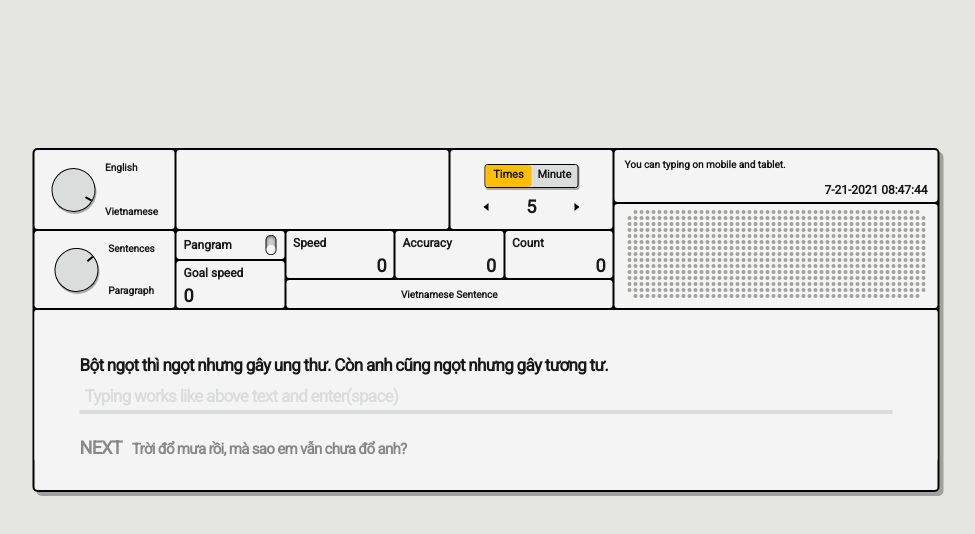
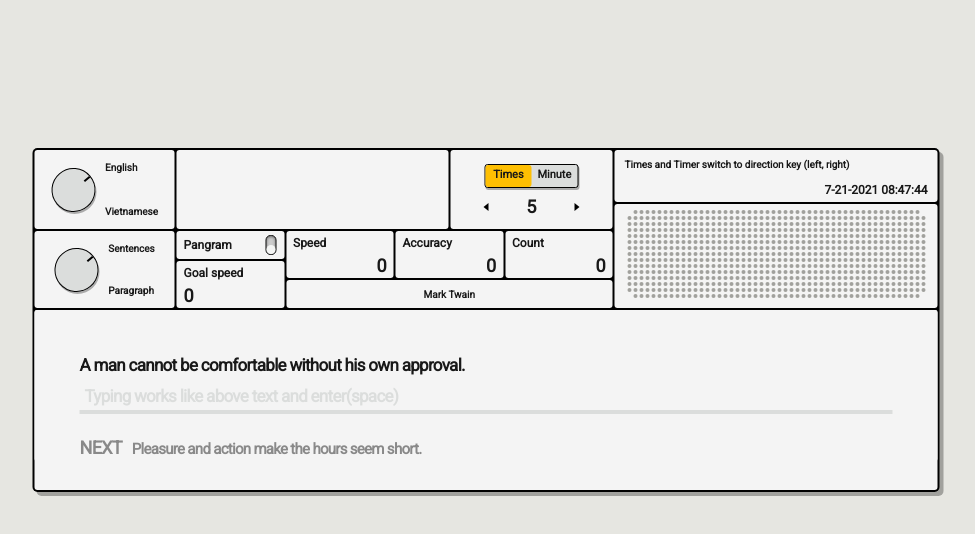
Before and after one commit to png261/png-typing, a React (Create React App) app: page / in a window 1280 px wide. Shown: the top 534 px of the page, without its empty margins (154-1129 px from the left). Built offline with nearby package versions, Linux system fonts and the light colour scheme; a web font is replaced by a local one.

Commit message:
fix bux undefinded of currentIndex and nextIndex

```diff
--- a/src/App/App.js
+++ b/src/App/App.js
@@ -1,4 +1,4 @@
-import { useEffect, useState } from 'react';
+import { useEffect, useLayoutEffect, useState } from 'react';
 import ArrowSwitch from 'src/components/ArrowSwitch/ArrowSwitch';
 import BoxResult from 'src/components/BoxResult/BoxResult';
 import Clock from 'src/components/Clock/Clock';
@@ -11,81 +11,73 @@ import TypingArea from 'src/components/TypingArea/TypingArea';
 import TypingEffect from 'src/components/TypingEffect/TypingEffect';
 import ALL_DATA from 'src/constants/allData';
 import NOTICES from 'src/constants/notices';
-import TYPING_MODE_OPTIONS from 'src/constants/typingMode';
-import { getRandomNumber } from 'src/helpers/random';
+import MODE_OPTIONS from 'src/constants/typingMode';
+import { randomNumber } from 'src/helpers/random';
 import { getAccuracy, getCPM, getWPM } from 'src/helpers/typing';
 import useCountDown from 'src/hooks/useCountDown';
 import useStopWatch from 'src/hooks/useStopWatch';
 import { Author, Notice, OptionTyping, Wrapper } from './App.styles';
 
 const App = () => {
+    const [languages, setLanguages] = useState('ens');
     const [typingLength, setTypingLength] = useState('sentences');
-    const [languages, setLanguages] = useState('vn');
-    const DATA = ALL_DATA[typingLength][languages];
 
-    const getRandomParagraph = () => DATA[getRandomNumber(DATA.length)];
     const getSentences = () => {
-        return typingLength === 'paragraph' ? getRandomParagraph() : DATA;
+        const DATA = ALL_DATA[typingLength][languages];
+        if (typingLength === 'paragraph') {
+            return DATA[randomNumber(DATA.length)];
+        }
+        return DATA;
     };
 
     const [sentences, setSentences] = useState(getSentences);
 
-    useEffect(() => {
-        setSentences(getSentences());
-    }, [DATA, languages]);
+    const [currentIndex, setCurrentIndex] = useState(
+        randomNumber(sentences.length)
+    );
+    const [typedIndexes, setTypedIndexes] = useState([currentIndex]);
+    const randomNextIndex = () => {
+        const num = randomNumber(sentences.length);
+        return typedIndexes.includes(num) ? randomNextIndex() : num;
+    };
+    const [nextIndex, setNextIndex] = useState(randomNextIndex);
 
-    const [typedSentences, setTypedSentences] = useState([]);
-
-    console.log(sentences.length);
-    const getRandomIndexFromSentences = () => getRandomNumber(sentences.length);
-
-    const [currentSentenceIndex, setCurrentSentenceIndex] = useState(
-        getRandomIndexFromSentences
-    );
-
-    const [currentSentence, currentAuthor] = sentences[currentSentenceIndex];
-    console.log({ sentences, languages, currentSentenceIndex });
-
-    const getNextSentenceRandomIndex = () => {
-        let randomIndex;
-        do {
-            randomIndex = getRandomIndexFromSentences();
-        } while (typedSentences.includes(randomIndex));
-        return randomIndex;
-    };
-
-    const [nextSentenceIndex, setNextSentenceIndex] = useState(
-        getNextSentenceRandomIndex
-    );
-    console.log({ nextSentenceIndex });
-
-    const [nextSentence, nextAuthor] = sentences[nextSentenceIndex];
-
-    const [typingMode, setTypingMode] = useState('times');
-    const [typingModeValue, setTypingModeValue] = useState({
+    const [mode, setMode] = useState('times');
+    const [modeValue, setModeValue] = useState({
         times: 5,
         minute: '01:00',
     });
+    const stopWatch = useStopWatch();
+    const countDown = useCountDown(modeValue.minute.split(':')[0] * 60000);
+
     const [countTimes, setCountTime] = useState(0);
     const [accuracy, setAccuracy] = useState(0);
     const [goalCPM, setGoalCPM] = useState(0);
     const [CPM, setCPM] = useState(0);
     const [goalResults, setGoalResults] = useState([]);
+    const [typedText, setTypedText] = useState('');
 
-    const [typedText, setTypedText] = useState('');
+    const [currentSentence, currentAuthor] = sentences[currentIndex] || [
+        'A',
+        'B',
+    ];
+    const [nextSentence] = sentences[nextIndex] || ['A', 'B'];
 
     const reset = () => {
         stopWatch.stopCount();
         setTypedText('');
     };
-
-    const getGoal = () => {
+    const onTyping = ({ target: { value } }) => {
+        setTypedText(value);
+    };
+    const changeModeValue = (value) => {
+        setModeValue((prevState) => ({
+            ...prevState,
+            [mode]: value,
+        }));
+    };
+    const updateResult = () => {
         setCountTime((prevState) => ++prevState);
-        setTypedSentences((prevState) => [...prevState, currentSentenceIndex]);
-        if (typedSentences.length === sentences) {
-            setTypedSentences([currentSentenceIndex]);
-        }
-
         const goal = {
             wpm: getWPM(typedText, currentSentence, stopWatch.timer),
             cpm: CPM,
@@ -93,38 +85,22 @@ const App = () => {
         };
         setGoalResults((prevState) => [...prevState, goal]);
         setGoalCPM((prevState) => Math.max(prevState, CPM));
+
         reset();
 
-        if (typingLength === 'paragraph') {
-            if (nextSentenceIndex === sentences.length) {
-                setSentences(getRandomParagraph);
-                setCurrentSentenceIndex(0);
-                setNextSentenceIndex(1);
-            }
-            setNextSentenceIndex((prevState) => ++prevState);
+        if (typingLength !== 'paragraph') {
+            return setNextIndex(randomNextIndex());
         }
-        setNextSentenceIndex(getNextSentenceRandomIndex());
+
+        if (nextIndex === sentences.length) {
+            return setNextIndex(0);
+        }
+        return setNextIndex((prevState) => ++prevState);
     };
-
-    const onTyping = ({ target: { value } }) => {
-        setTypedText(value);
-    };
-
-    const changeTypingModeValue = (value) => {
-        setTypingModeValue((prevState) => ({
-            ...prevState,
-            [typingMode]: value,
-        }));
-    };
-    const stopWatch = useStopWatch();
-    const countDown = useCountDown(
-        typingModeValue.minute.split(':')[0] * 60000
-    );
-
     const onKeyDown = () => {
         if (typedText.length === 1 && !stopWatch.isCounting) {
             stopWatch.startCount();
-            if (typingMode === 'minute') {
+            if (mode === 'minute') {
                 countDown.startCount();
             }
         }
@@ -132,41 +108,51 @@ const App = () => {
         const isDone = typedText.length >= currentSentence.length;
         if (!isDone) return;
 
-        const isWongTooMuch = getAccuracy(typedText, currentSentence) < 10;
-        if (isWongTooMuch) return reset();
-
-        setCurrentSentenceIndex(nextSentenceIndex);
-        getGoal();
+        setCurrentIndex(nextIndex);
+        updateResult();
+    };
+    const turnOnPangram = () => {
+        setTypingLength('sentences');
+        setLanguages('pangram');
+    };
+    const turnOffPangram = () => {
+        setTypingLength('sentences');
+        setLanguages('ens');
     };
 
-    useEffect(() => {
-        const updateSentence = () => {
+    useLayoutEffect(() => {
+        setSentences(getSentences());
+        return () => {
+            setSentences([]);
+        };
+    }, [typingLength, languages]);
+
+    useLayoutEffect(() => {
+        function updateSentences() {
             if (typingLength === 'paragraph') {
-                setCurrentSentenceIndex(0);
-                setNextSentenceIndex(1);
+                setCurrentIndex(0);
+                setNextIndex(1);
                 return;
             }
-            setCurrentSentenceIndex(getRandomIndexFromSentences());
-            setNextSentenceIndex(getRandomIndexFromSentences());
-        };
-        updateSentence();
+            setCurrentIndex(randomNumber(sentences.length));
+            setNextIndex(randomNumber(sentences.length));
+        }
+        updateSentences();
+        return reset;
+    }, [sentences]);
 
-        return () => reset();
-    }, [typingLength, languages]);
+    useEffect(() => {
+        setTypedIndexes((prevState) => [...prevState, currentIndex]);
+    }, [currentIndex]);
 
     useEffect(() => {
         if (typedText.length === 0) reset();
         setAccuracy(getAccuracy(typedText, currentSentence));
     }, [typedText]);
 
-    useEffect(() => {
+    useLayoutEffect(() => {
         setCPM(getCPM(typedText, stopWatch.timer));
     }, [stopWatch.timer]);
-
-    const turnOnPangram = () => {
-        setTypingLength('sentences');
-        setLanguages('pangram');
-    };
 
     return (
         <Wrapper>
@@ -195,15 +181,15 @@ const App = () => {
                     <OptionTyping>
                         <Switch
                             options={{ Times: 'times', Minute: 'minute' }}
-                            currentOption={typingMode}
-                            onChange={setTypingMode}
+                            currentOption={mode}
+                            onChange={setMode}
                         />
                         <ArrowSwitch
-                            options={TYPING_MODE_OPTIONS[typingMode]}
-                            currentOption={typingModeValue[typingMode]}
-                            onChange={changeTypingModeValue}
+                            options={MODE_OPTIONS[mode]}
+                            currentOption={modeValue[mode]}
+                            onChange={changeModeValue}
                             value={
-                                typingMode === 'minute' &&
+                                mode === 'minute' &&
                                 countDown.isCounting &&
                                 `${countDown.minutes}:${countDown.seconds}`
                             }
@@ -223,7 +209,8 @@ const App = () => {
                     <PangramSwitch
                         label="Pangram"
                         onActive={turnOnPangram}
-                        value={languages === 'pangram'}
+                        onOff={turnOffPangram}
+                        isActive={languages === 'pangram'}
                     />
                 </div>
                 <div className="goal-speed">
--- a/src/components/Clock/Clock.js
+++ b/src/components/Clock/Clock.js
@@ -1,3 +1,4 @@
+import React from 'react';
 import useClock from 'src/hooks/useClock';
 
 const Clock = () => {
--- a/src/components/KnobSelector/KnobSelector.js
+++ b/src/components/KnobSelector/KnobSelector.js
@@ -1,3 +1,4 @@
+import React from 'react';
 import { KnobButton, Options, Wrapper } from './KnobSelector.styles';
 
 const KnobSelector = ({ options, onChange, currentOption }) => {
@@ -8,8 +9,8 @@ const KnobSelector = ({ options, onChange, currentOption }) => {
 
     const onClick = () => {
         if (!onChange) return;
-        const changeOptionValue = options[(index + 1) % options.length][1];
-        onChange(changeOptionValue);
+        const [option, optionValue] = options[(index + 1) % options.length];
+        onChange(optionValue);
     };
 
     return (
--- a/src/components/PangramSwitch/PangramSwitch.js
+++ b/src/components/PangramSwitch/PangramSwitch.js
@@ -1,11 +1,11 @@
 import React from 'react';
 import { Switch, Wrapper } from './PangramSwitch.styles';
 
-const PangramSwitch = ({ label, onActive, value }) => {
+const PangramSwitch = ({ label, onActive, onOff, isActive }) => {
     return (
-        <Wrapper onClick={onActive}>
+        <Wrapper onClick={isActive ? onOff : onActive}>
             <label>{label}</label>
-            <Switch active={value} />
+            <Switch active={isActive} />
         </Wrapper>
     );
 };
--- a/src/components/PangramSwitch/PangramSwitch.styles.js
+++ b/src/components/PangramSwitch/PangramSwitch.styles.js
@@ -6,6 +6,10 @@ export const Wrapper = styled.div`
     align-items: center;
     height: 100%;
     padding: 0.5rem 0.7rem;
+    &,
+    label {
+        cursor: pointer;
+    }
 `;
 export const Switch = styled.div`
     position: absolute;
--- a/src/components/RandomSentence/RandomSentence.js
+++ b/src/components/RandomSentence/RandomSentence.js
@@ -1,5 +1,6 @@
 import { useEffect, useState } from 'react';
 import { getRandomFromData } from 'src/helpers/random';
+import React from 'react';
 
 const RandomSentence = ({ data, intervals }) => {
     const [sentence, setSentence] = useState(getRandomFromData(data));
--- a/src/components/TypingEffect/TypingEffect.js
+++ b/src/components/TypingEffect/TypingEffect.js
@@ -1,3 +1,4 @@
+import React from 'react';
 import useKeyBoard from 'src/hooks/useKeyBoard';
 import { Wrapper } from './TypingEffect.styles';
 
--- a/src/helpers/random.js
+++ b/src/helpers/random.js
@@ -1,7 +1,6 @@
-export const getRandomNumber = (max = 0, min = 0) =>
-    Math.floor(Math.random() * (max - (min ? min + 1 : 0))) + min;
+export const randomNumber = (max) => Math.floor(Math.random() * max);
 
 export const getRandomFromData = (data) => {
     if (!Array.isArray(data)) return data[0];
-    return data[getRandomNumber(data.length)];
+    return data[randomNumber(data.length)];
 };
```
